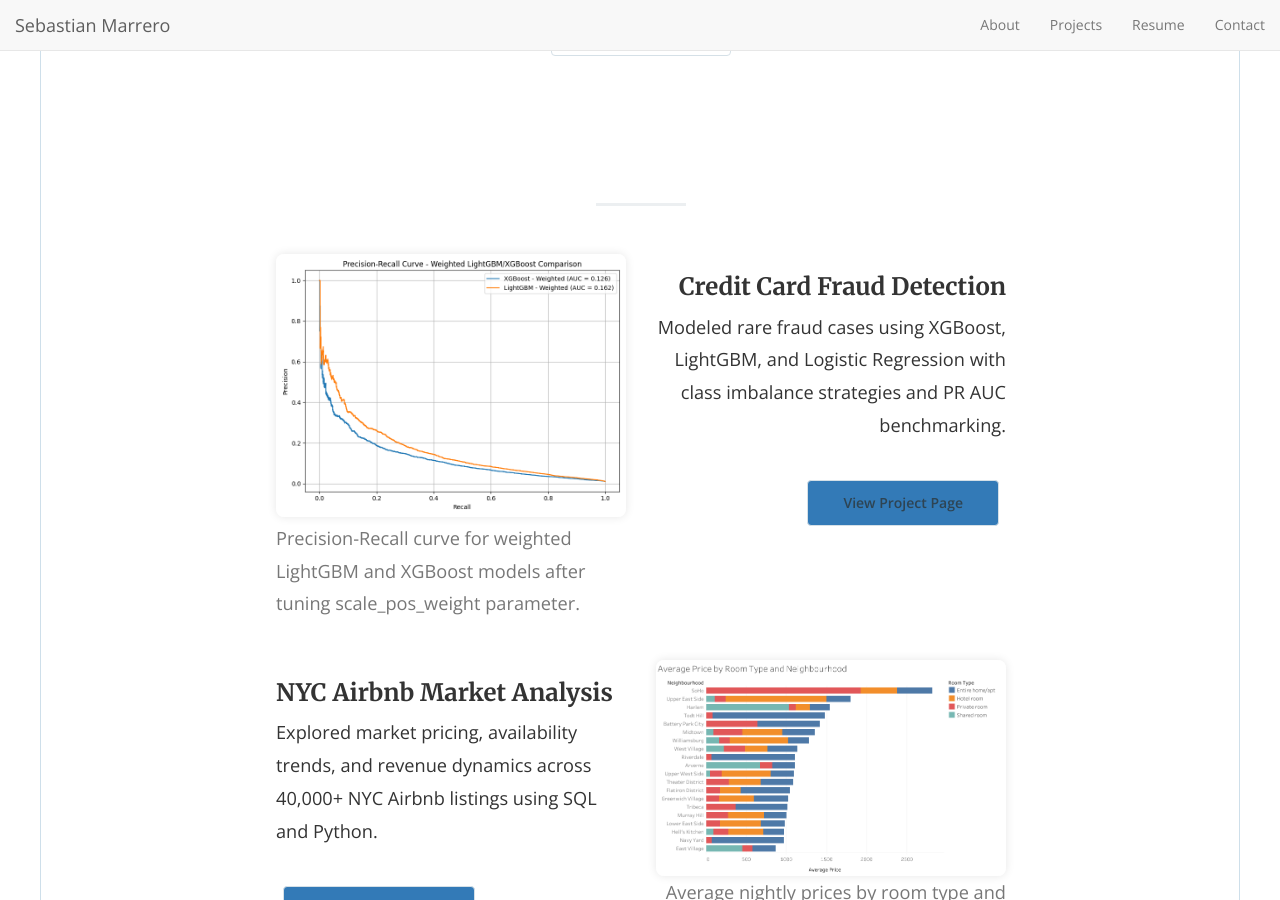
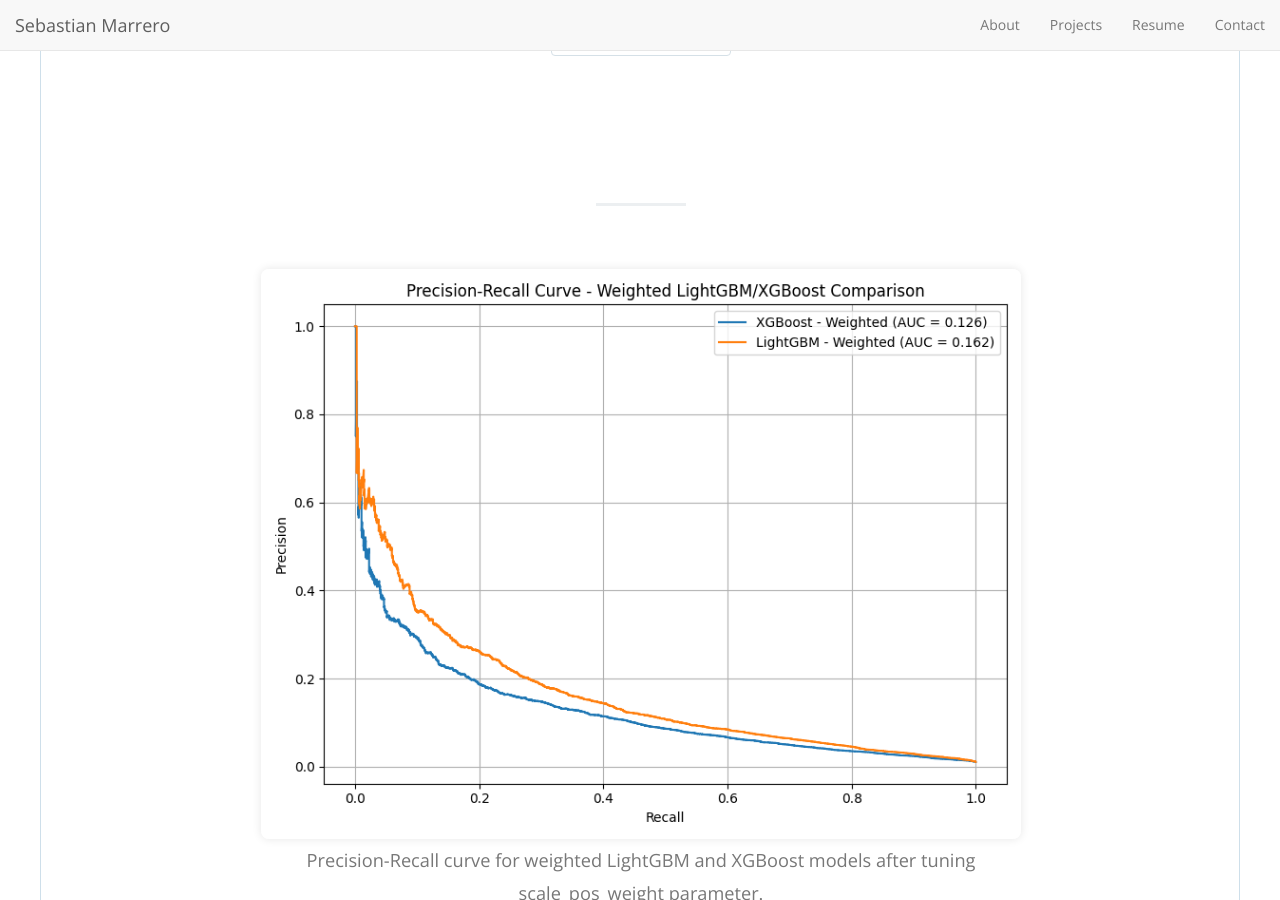
Before and after one commit to SebastianMarrero/Portfolio-Site, a Jekyll site: the page built from index.html, in a window 1280 px wide and 900 px high, scrolled down 682 px. Built offline with Jekyll 4.4.1, drawn with Linux system fonts in a browser that asks for light colours; nearby versions of some CDN libraries; the list of posts is cut into pages by our own code.

Commit message:
Updated home page layout with larger images and added GitHub buttons to project pages

```diff
--- a/_layouts/home.html
+++ b/_layouts/home.html
@@ -33,8 +33,8 @@
 
             <!-- Project 1: Fraud Detection (Image Left) -->
             <div class="row" style="margin-top: -20px; margin-left: 0; margin-right: 0;">
-              <div class="col-md-6" style="padding-left: 15px; padding-right: 15px;">
-                <img src="{{ site.baseurl }}/assets/images/Weighted_PR_Curve.png" alt="Fraud Detection PR Curve" class="img-responsive" style="width: 100%; height: auto; border-radius: 8px; box-shadow: 0 0 10px rgba(0,0,0,0.1);">
+              <div class="col-md-12 text-center" style="padding: 15px 0;">
+  <img src="{{ site.baseurl }}/assets/images/Weighted_PR_Curve.png" alt="Fraud Detection PR Curve" class="img-responsive" style="width: 100%; height: auto; border-radius: 8px; box-shadow: 0 0 10px rgba(0,0,0,0.1);" style="width: 90%; height: auto; max-width: 1000px; border-radius: 10px; box-shadow: 0 0 15px rgba(0,0,0,0.15);">
                 <p class="text-muted" style="margin-top: 5px;">Precision-Recall curve for weighted LightGBM and XGBoost models after tuning scale_pos_weight parameter.</p>
               </div>
               <div class="col-md-6 text-right" style="padding-left: 15px; padding-right: 15px;">
@@ -54,8 +54,8 @@
                   <button class="btn btn-primary">View Project Page</button>
                 </a>
               </div>
-              <div class="col-md-6" style="padding-left: 15px; padding-right: 15px;">
-                <img src="{{ site.baseurl }}/assets/images/AveragePriceGroupedByNeighbourhood_RoomType.png" alt="Average Price by Room Type and Neighbourhood" class="img-responsive" style="width: 100%; height: auto; border-radius: 8px; box-shadow: 0 0 10px rgba(0,0,0,0.1); float: right;">
+              <div class="col-md-12 text-center" style="padding: 15px 0;">
+  <img src="{{ site.baseurl }}/assets/images/AveragePriceGroupedByNeighbourhood_RoomType.png" alt="Average Price by Room Type and Neighbourhood" class="img-responsive" style="width: 100%; height: auto; border-radius: 8px; box-shadow: 0 0 10px rgba(0,0,0,0.1); float: right;" style="width: 90%; height: auto; max-width: 1000px; border-radius: 10px; box-shadow: 0 0 15px rgba(0,0,0,0.15);">
                 <p class="text-right text-muted" style="margin-top: 5px;">Average nightly prices by room type and neighborhood highlight spatial pricing disparities across NYC.</p>
               </div>
             </div>
@@ -69,16 +69,16 @@
                   <button class="btn btn-primary">View Project Page</button>
                 </a>
               </div>
-              <div class="col-md-6" style="padding-left: 15px; padding-right: 15px;">
-                <img src="{{ site.baseurl }}/assets/images/ROIRatio.sql.png" alt="ROI Ratio Unicorns" class="img-responsive" style="width: 100%; height: auto; border-radius: 8px; box-shadow: 0 0 10px rgba(0,0,0,0.1); float: right;">
+              <div class="col-md-12 text-center" style="padding: 15px 0;">
+  <img src="{{ site.baseurl }}/assets/images/ROIRatio.sql.png" alt="ROI Ratio Unicorns" class="img-responsive" style="width: 100%; height: auto; border-radius: 8px; box-shadow: 0 0 10px rgba(0,0,0,0.1); float: right;" style="width: 90%; height: auto; max-width: 1000px; border-radius: 10px; box-shadow: 0 0 15px rgba(0,0,0,0.15);">
                 <p class="text-right text-muted" style="margin-top: 5px;">ROI ratio chart highlighting capital efficiency among top unicorns.</p>
               </div>
             </div>
 
             <!-- Project 4: SaaS Churn (Image Left with alternate visual) -->
             <div class="row" style="margin-top: 30px; margin-left: 0; margin-right: 0;">
-              <div class="col-md-6" style="padding-left: 15px; padding-right: 15px;">
-                <img src="{{ site.baseurl }}/assets/images/LogisticRegressionCoefficients.png" alt="Logistic Regression Coefficients - Variable Impact" class="img-responsive" style="width: 100%; height: auto; border-radius: 8px; box-shadow: 0 0 10px rgba(0,0,0,0.1);">
+              <div class="col-md-12 text-center" style="padding: 15px 0;">
+  <img src="{{ site.baseurl }}/assets/images/LogisticRegressionCoefficients.png" alt="Logistic Regression Coefficients - Variable Impact" class="img-responsive" style="width: 100%; height: auto; border-radius: 8px; box-shadow: 0 0 10px rgba(0,0,0,0.1);" style="width: 90%; height: auto; max-width: 1000px; border-radius: 10px; box-shadow: 0 0 15px rgba(0,0,0,0.15);">
                 <p class="text-muted" style="margin-top: 5px;">Regression coefficient visualization outlines directionality and magnitude of impact that each variable has on customer churn incidence.</p>
               </div>
               <div class="col-md-6 text-right" style="padding-left: 15px; padding-right: 15px;">
```
